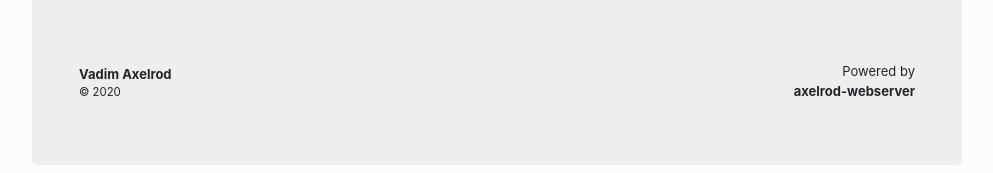
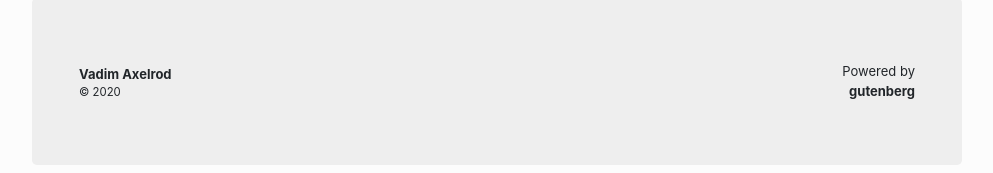
Before and after one commit to axelrodvl/gutenberg, a React (Create React App) app: page / in a window 1280 px wide. Shown: the part 774-947 px from the top of the page, without its empty margins (143-1136 px from the left). Built offline with nearby package versions, Linux system fonts and the light colour scheme.

Commit message:
Powered by

```diff
--- a/src/App.js
+++ b/src/App.js
@@ -53,7 +53,7 @@ function App() {
               </div>
               <div className="col text-right">
                 <p className="m-0">Powered by</p>
-                <p className="m-0 font-weight-bold"><a href="https://axelrod.co" title="axelrod.co">axelrod-webserver</a>
+                <p className="m-0 font-weight-bold"><a href="https://github.com/axelrodvl/gutenberg" title="gutenberg">gutenberg</a>
                 </p>
               </div>
             </div>
```
